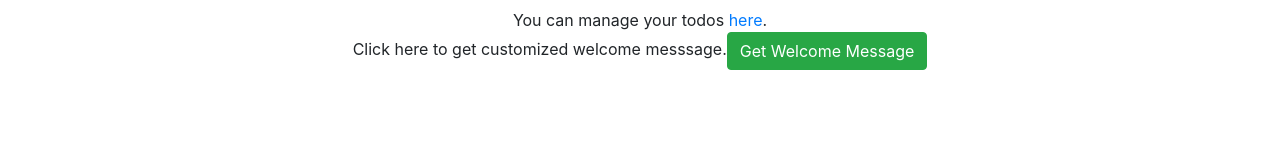
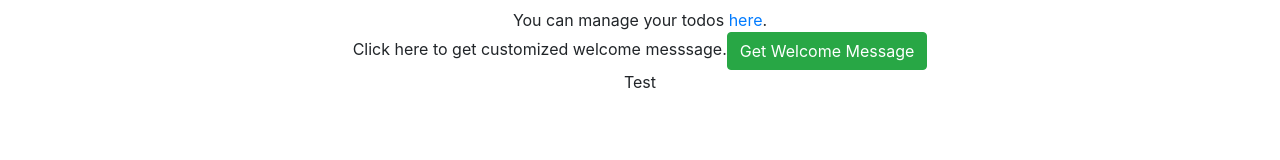
Before and after one commit to yadnyesh/todo-app, a React (Create React App) app: page /welcome/in28minutes in a window 1280 px wide. Both pictures are taken after a click on the button "Login". Shown: the part 120-280 px from the top of the page. Built offline with nearby package versions, Linux system fonts and the light colour scheme.

Commit message:
Call REST service

```diff
--- a/src/components/todo/WelcomeComponent.jsx
+++ b/src/components/todo/WelcomeComponent.jsx
@@ -5,7 +5,11 @@ class WelcomeComponent extends Component {
 
     constructor(props) {
         super(props)
+        this.state = {
+            welcomeMessage : 'Test'
+        }
         this.retrieveWelcomeMessage = this.retrieveWelcomeMessage.bind(this);
+        this.handleSuccessfulResponse = this.handleSuccessfulResponse.bind(this);
     }
 
     render () {
@@ -19,14 +23,26 @@ class WelcomeComponent extends Component {
                     Click here to get customized welcome messsage.
                     <button onClick={this.retrieveWelcomeMessage} className="btn btn-success">Get Welcome Message</button>
                 </div>
+                <div className="container">
+                    {this.state.welcomeMessage}
+                </div>
             </>
         );
     }
 
     retrieveWelcomeMessage() {
         HelloWorldService.executeHelloWorldService()
-        .then(response => console.log(response))
+        .then(response => {
+            this.handleSuccessfulResponse(response)
+            console.log(response)
+        })
         //.catch()
+    }
+
+    handleSuccessfulResponse(response) {
+        this.setState({
+            welcomeMessage: response.data.message
+        })
     }
 }
 
```
